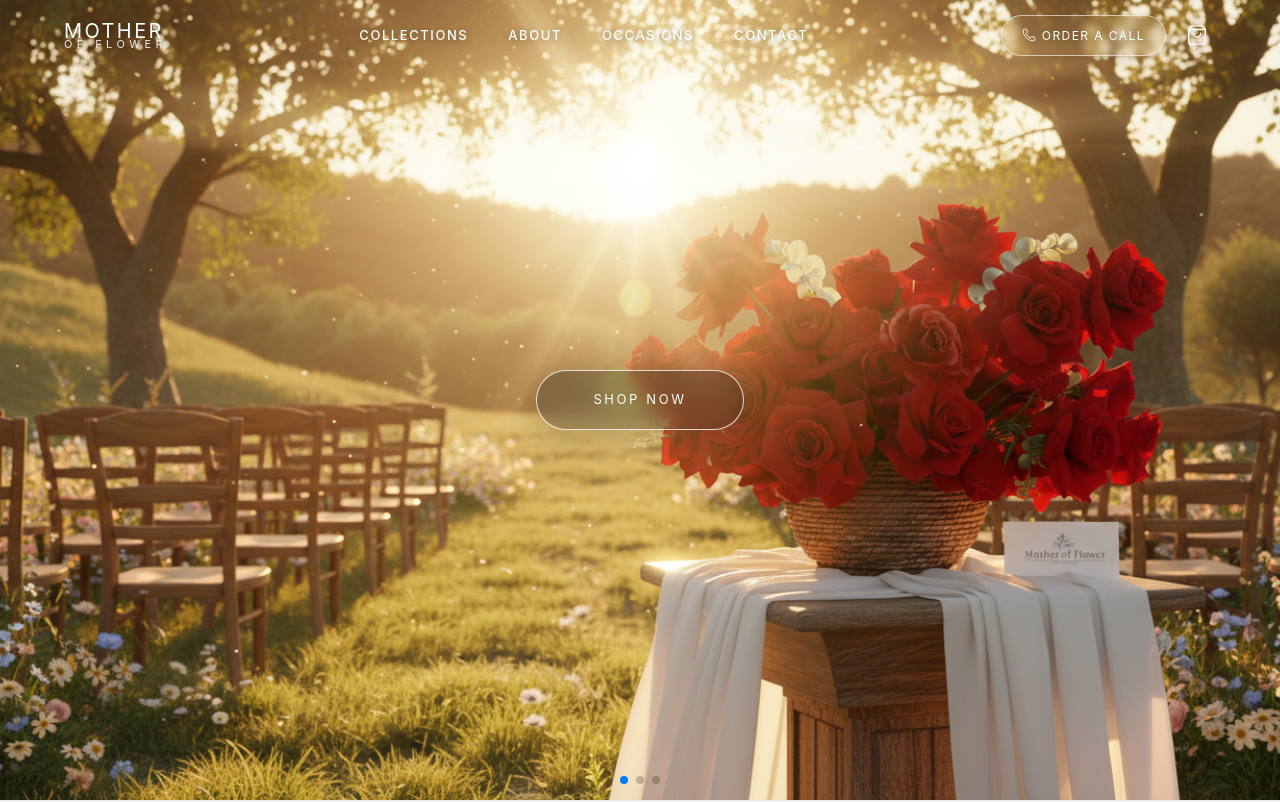
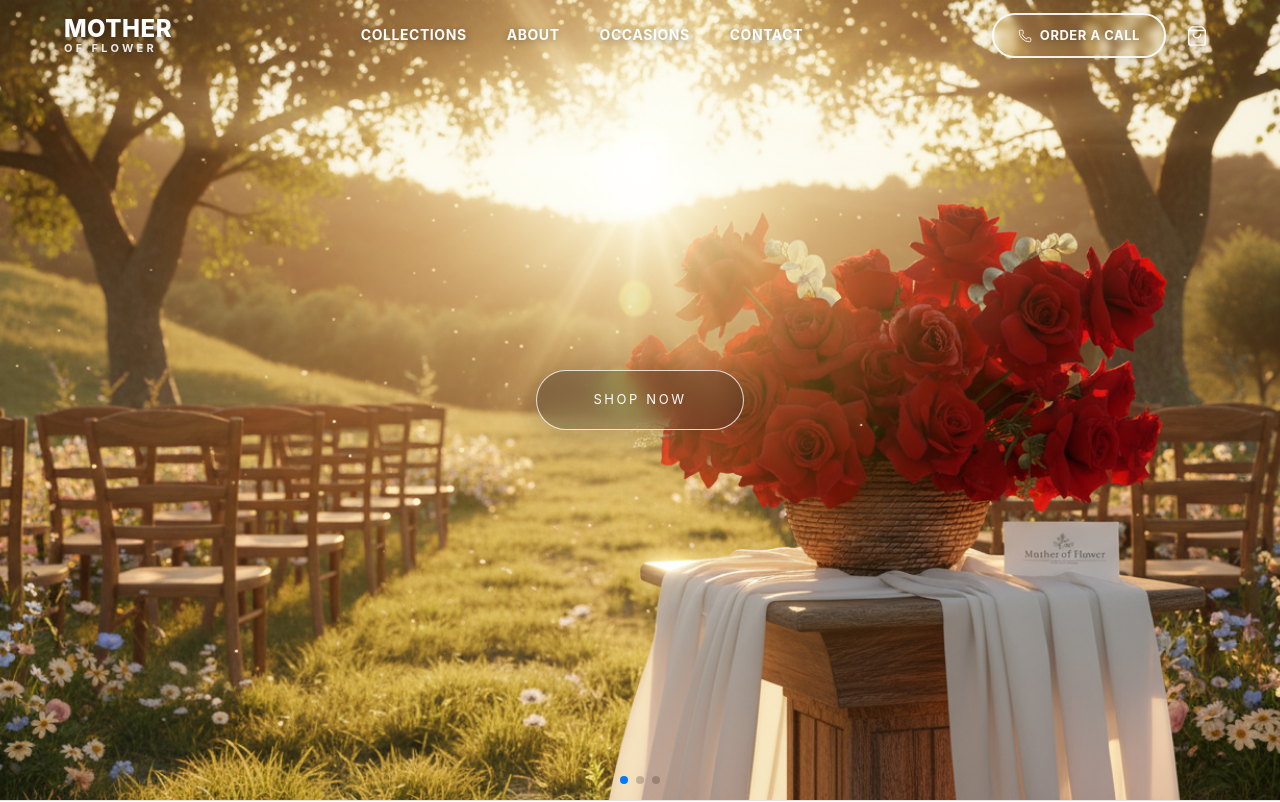
Before and after one commit to netbounce19-hash/mother-of-flower, a Next.js app: page / in a window 1280 px wide. Shown: the top 802 px of the page. Built offline with nearby package versions, Linux system fonts and the light colour scheme; grey boxes are pictures that could not be loaded.

Commit message:
Update Navbar to use bold font weights and tighter tracking

```diff
--- a/components/layout/Navbar.tsx
+++ b/components/layout/Navbar.tsx
@@ -54,10 +54,10 @@ export default function Navbar() {
         <nav style={CONTAINER}>
           {/* Logo */}
           <a href="/" style={{ display: 'flex', flexDirection: 'column', lineHeight: 1, textDecoration: 'none', flexShrink: 0 }}>
-            <span style={{ fontFamily: "var(--font-sans)", fontSize: 20, letterSpacing: '0.12em', color: scrolled ? '#1C1C1C' : '#FDFDFD', textShadow: scrolled ? 'none' : '0 2px 10px rgba(0,0,0,0.4)', transition: 'color 0.4s' }}>
+            <span style={{ fontFamily: "var(--font-sans)", fontSize: 24, fontWeight: 800, letterSpacing: '0.02em', color: scrolled ? '#1C1C1C' : '#FDFDFD', textShadow: scrolled ? 'none' : '0 2px 8px rgba(0,0,0,0.4)', transition: 'color 0.4s' }}>
               MOTHER
             </span>
-            <span style={{ fontFamily: "var(--font-sans)", fontSize: 11, letterSpacing: '0.4em', color: scrolled ? '#8A8A8A' : '#EAEAEA', textTransform: 'uppercase', marginTop: -2, textShadow: scrolled ? 'none' : '0 2px 10px rgba(0,0,0,0.4)', transition: 'color 0.4s' }}>
+            <span style={{ fontFamily: "var(--font-sans)", fontSize: 11, fontWeight: 700, letterSpacing: '0.3em', color: scrolled ? '#8A8A8A' : '#EAEAEA', textTransform: 'uppercase', marginTop: 2, textShadow: scrolled ? 'none' : '0 2px 8px rgba(0,0,0,0.4)', transition: 'color 0.4s' }}>
               of flower
             </span>
           </a>
@@ -68,9 +68,9 @@ export default function Navbar() {
               <li key={link.label}>
                 <a
                   href={link.href}
-                  style={{ fontSize: 13, fontWeight: 500, letterSpacing: '0.12em', textTransform: 'uppercase', color: scrolled ? '#8A8A8A' : '#FDFDFD', textShadow: scrolled ? 'none' : '0 2px 10px rgba(0,0,0,0.4)', textDecoration: 'none', transition: 'color 0.3s' }}
-                  onMouseEnter={e => (e.currentTarget.style.color = scrolled ? '#1C1C1C' : '#EAEAEA')}
-                  onMouseLeave={e => (e.currentTarget.style.color = scrolled ? '#8A8A8A' : '#FDFDFD')}
+                  style={{ fontSize: 14, fontWeight: 700, letterSpacing: '0.04em', textTransform: 'uppercase', color: scrolled ? '#333333' : '#FDFDFD', textShadow: scrolled ? 'none' : '0 2px 8px rgba(0,0,0,0.4)', textDecoration: 'none', transition: 'color 0.3s' }}
+                  onMouseEnter={e => (e.currentTarget.style.color = scrolled ? '#000000' : '#EAEAEA')}
+                  onMouseLeave={e => (e.currentTarget.style.color = scrolled ? '#333333' : '#FDFDFD')}
                 >
                   {link.label}
                 </a>
@@ -84,13 +84,13 @@ export default function Navbar() {
             <a
               href="tel:+17252242454"
               style={{
-                display: 'inline-flex', alignItems: 'center', gap: 6,
-                padding: '10px 20px',
+                display: 'inline-flex', alignItems: 'center', gap: 8,
+                padding: '10px 24px',
                 borderRadius: 9999,
-                border: `1px solid ${scrolled ? '#E5E5E5' : 'rgba(253,253,253,0.6)'}`,
-                fontSize: 12, letterSpacing: '0.12em', textTransform: 'uppercase',
+                border: `2px solid ${scrolled ? '#1C1C1C' : 'rgba(253,253,253,0.9)'}`,
+                fontSize: 13, fontWeight: 700, letterSpacing: '0.04em', textTransform: 'uppercase',
                 color: scrolled ? '#1C1C1C' : '#FDFDFD', textDecoration: 'none',
-                textShadow: scrolled ? 'none' : '0 2px 10px rgba(0,0,0,0.3)',
+                textShadow: scrolled ? 'none' : '0 2px 8px rgba(0,0,0,0.3)',
                 boxShadow: scrolled ? 'none' : '0 4px 12px rgba(0,0,0,0.1)',
                 backdropFilter: scrolled ? 'none' : 'blur(4px)',
                 transition: 'all 0.3s',
@@ -104,8 +104,8 @@ export default function Navbar() {
               onMouseLeave={e => {
                 e.currentTarget.style.backgroundColor = 'transparent';
                 e.currentTarget.style.color = scrolled ? '#1C1C1C' : '#FDFDFD';
-                e.currentTarget.style.borderColor = scrolled ? '#E5E5E5' : 'rgba(253,253,253,0.6)';
-                e.currentTarget.style.textShadow = scrolled ? 'none' : '0 2px 10px rgba(0,0,0,0.3)';
+                e.currentTarget.style.borderColor = scrolled ? '#1C1C1C' : 'rgba(253,253,253,0.9)';
+                e.currentTarget.style.textShadow = scrolled ? 'none' : '0 2px 8px rgba(0,0,0,0.3)';
               }}
             >
               <Phone size={14} strokeWidth={1.5} />
```
